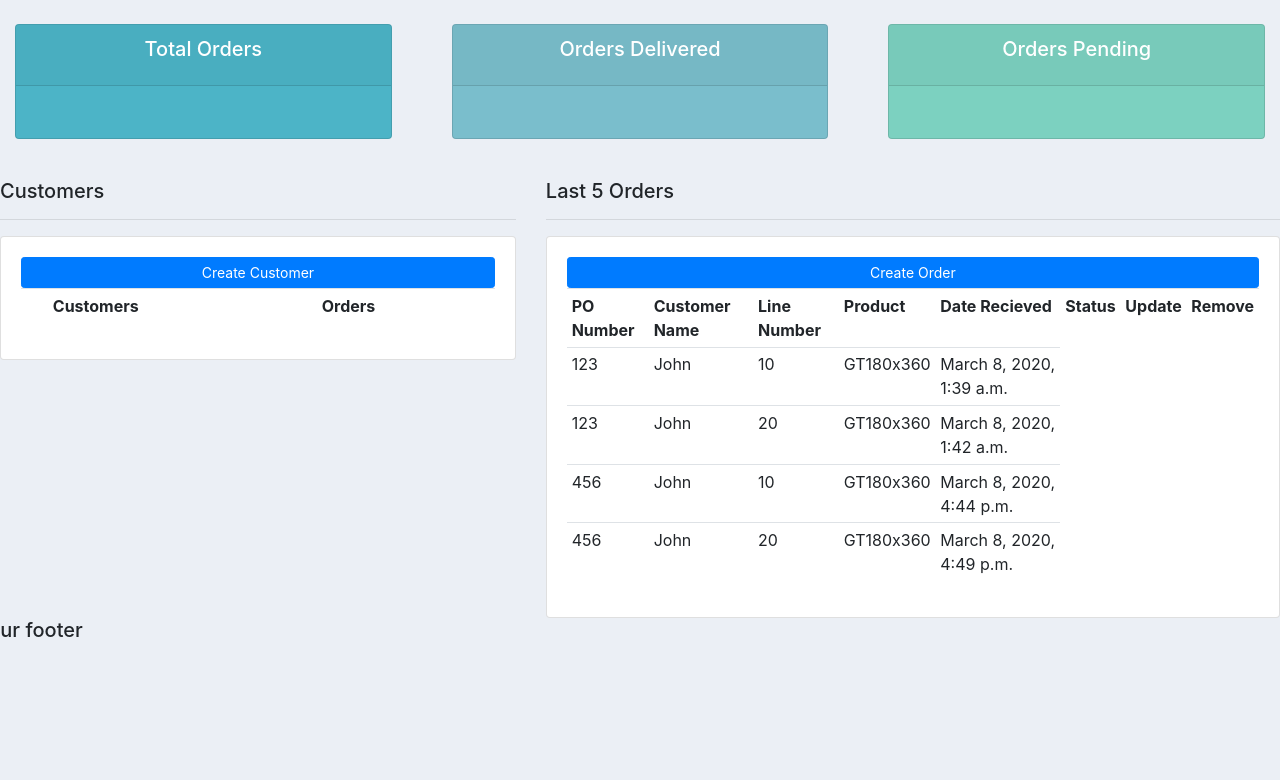
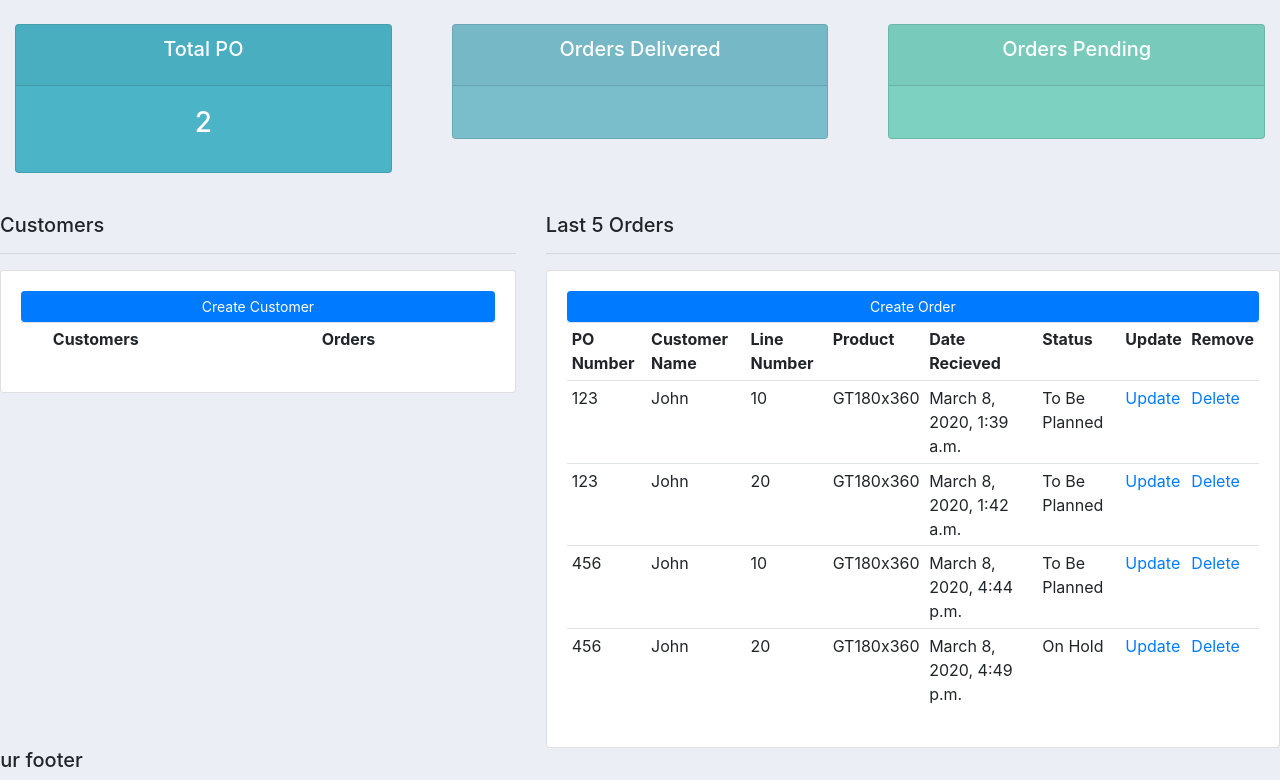
Before and after one commit to jehanjoshi007/DjangoBasics, a Django app: page / in a window 1280 px wide. Shown: the part 76-856 px from the top of the page. Before the commit the page ends 713 px from the top, so only its background shows below. Run offline with Django 3.2, Linux system fonts and the light colour scheme; data comes from the database, SQL or seed files in the repository; both versions use the stored data as it was after the commit; lists and menus that the app fills with data are empty; some libraries are stand-ins or nearby versions.

Commit message:
Django - Added distinct PO count

```diff
--- a/DjangoProjectCRM/crmdev/custmanager/models.py
+++ b/DjangoProjectCRM/crmdev/custmanager/models.py
@@ -2,8 +2,8 @@
 
 # Create your models here.
 class Customer(models.Model):
-    name = models.CharField(max_length=200, null=True)
-    email = models.CharField(max_length=200, null=True)
+    name = models.CharField(max_length=200, null=True,unique=True)
+    email = models.CharField(max_length=200, null=True,unique=True)
     phone = models.CharField(max_length=200,null=True)
     state = models.CharField(max_length=200, null=True)
     city = models.CharField(max_length=200, null=True)
--- a/DjangoProjectCRM/crmdev/custmanager/templates/custmanager/dashboard.html
+++ b/DjangoProjectCRM/crmdev/custmanager/templates/custmanager/dashboard.html
@@ -45,6 +45,9 @@
           <td>{{i.linenumber}}</td>
           <td>{{i.product}}</td>
           <td>{{i.date_created}}</td>
+          <td>{{i.status}}</td>
+          <td><a href="">Update</a></td>
+          <td><a href="">Delete</a></td>
         </tr>
         {% endfor %}
 
--- a/DjangoProjectCRM/crmdev/custmanager/templates/custmanager/status.html
+++ b/DjangoProjectCRM/crmdev/custmanager/templates/custmanager/status.html
@@ -4,11 +4,11 @@
         <div class="col col-md">
           <div class="card text-center text-white mb-3" id="total-orders">
             <div class="card-header">
-              <h5 class="card-title"> Total Orders</h5>
+              <h5 class="card-title">Total PO</h5>
 
             </div>
             <div class="card-body">
-              <h3 class="card-title"></h3>
+              <h3 class="card-title">{{total_orders.count}}</h3>
             </div>
 
           </div>
--- a/DjangoProjectCRM/crmdev/custmanager/views.py
+++ b/DjangoProjectCRM/crmdev/custmanager/views.py
@@ -1,7 +1,7 @@
 from django.shortcuts import render
 from django.http import HttpResponse
 from .models import *
-
+from django.db.models import Count
 # Create your views here.
 
 #Always remember this folder structure to render templates
@@ -14,7 +14,12 @@
     orders = Order.objects.all()
     customers = Customer.objects.all()
     cust_orders = Order.objects.select_related('customer','product').order_by('ponumber','linenumber').all()
-    context = {'orders':orders,'customers':customers,'cust_orders':cust_orders}
+    total_orders = Order.objects.values('ponumber').order_by().annotate(Count('ponumber',distinct=True))
+#    order_sum = total_orders.aggregate(sum())
+#    count_orders = total_orders.count()
+    total_customers = customers.count()
+    context = {'orders':orders,'customers':customers,'cust_orders':cust_orders,
+    'total_orders':total_orders}
     return render(request, 'custmanager/dashboard.html', context)
 
 def products(request):
```
Also changed, not shown: DjangoProjectCRM/crmdev/custmanager/migrations/0010_auto_20200308_1256.py (added), DjangoProjectCRM/crmdev/db.sqlite3.
